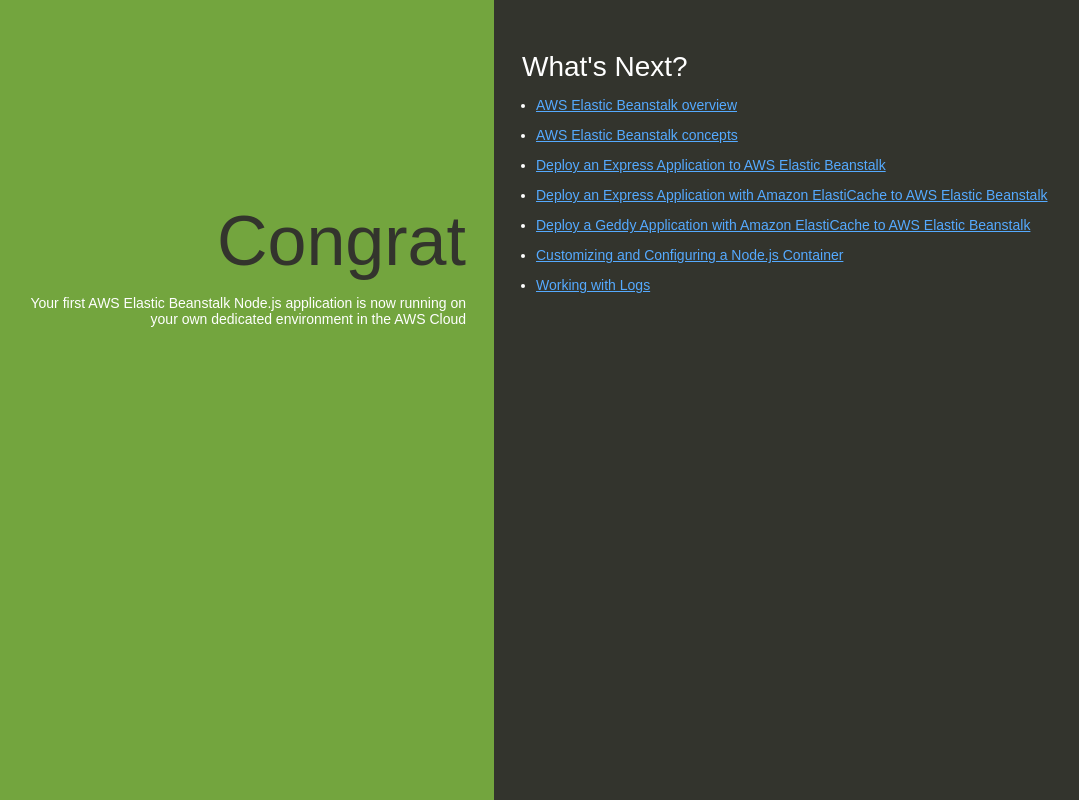
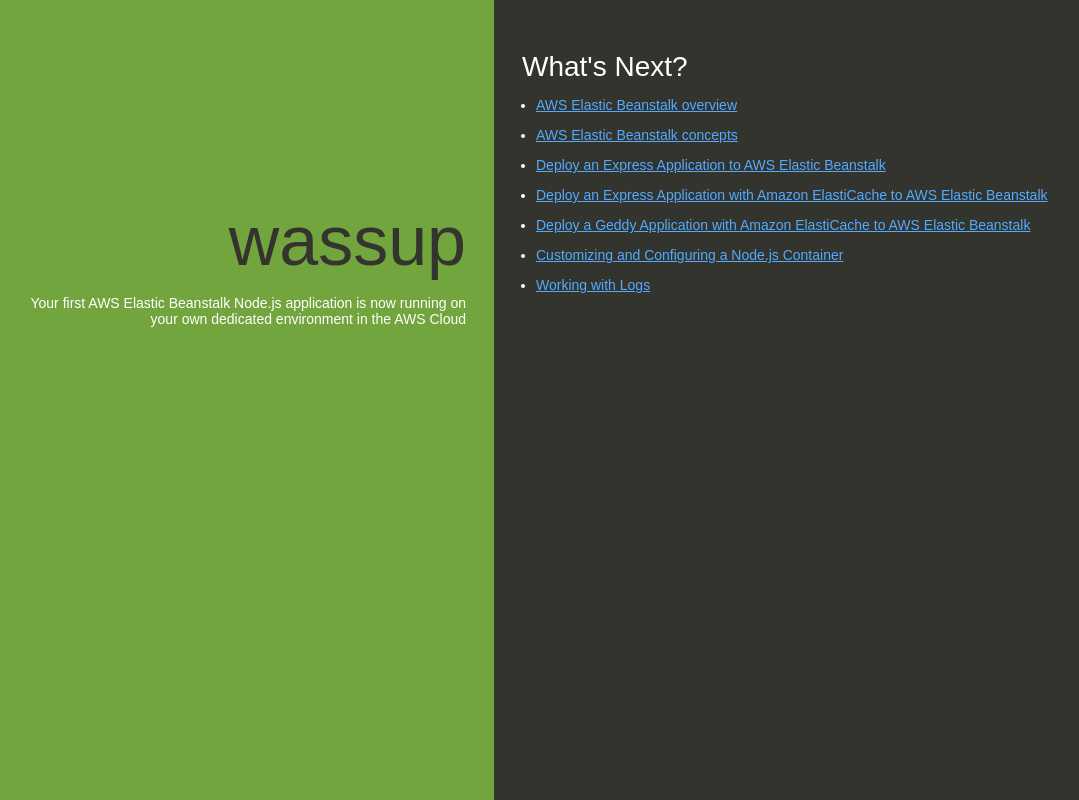
Before and after one commit to hitgrwl/DemoAws, a website: page index.html in a window 1280 px wide. Shown: the whole page, without its empty margins (146-1225 px from the left). Drawn offline with Linux system fonts and the light colour scheme.

Commit message:
Add files via upload

```diff
--- a/index.html
+++ b/index.html
@@ -74,7 +74,7 @@
   </head>
   <body>
     <div class="textColumn">
-      <h1>Congrat</h1>
+      <h1>wassup</h1>
       <p>Your first AWS Elastic Beanstalk Node.js application is now running on your own dedicated environment in the AWS Cloud</p>
     </div>
     <div class="linksColumn">
```
